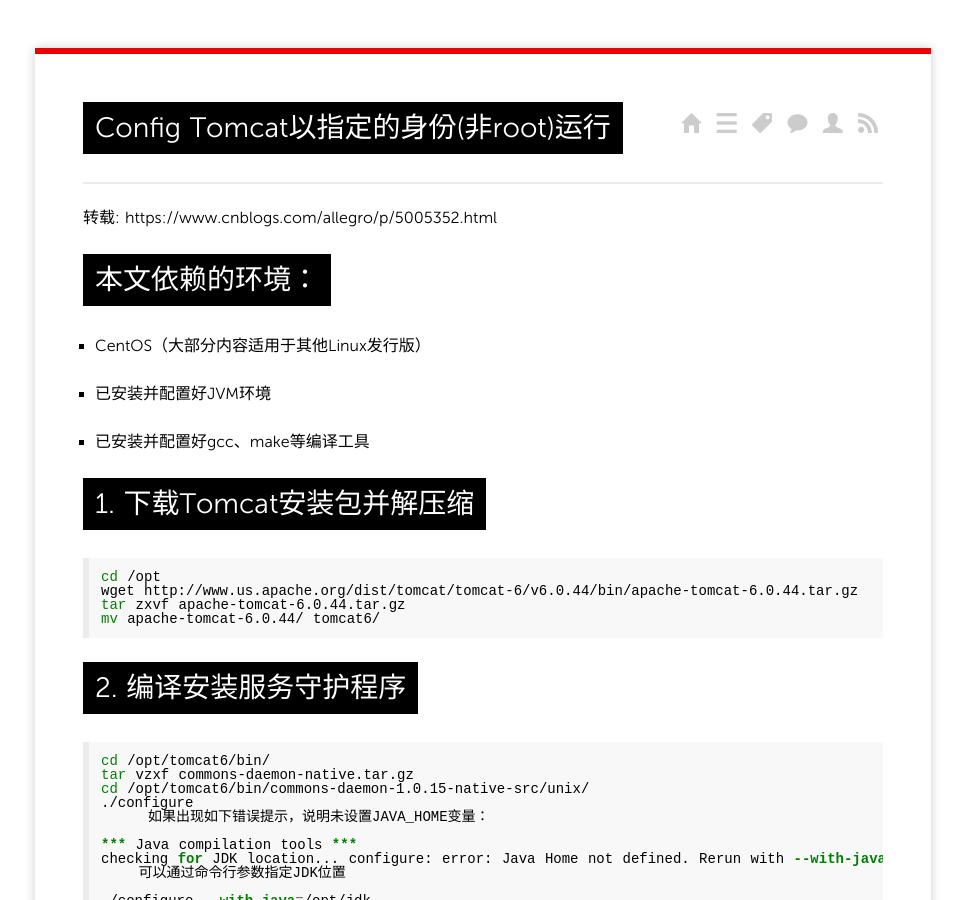
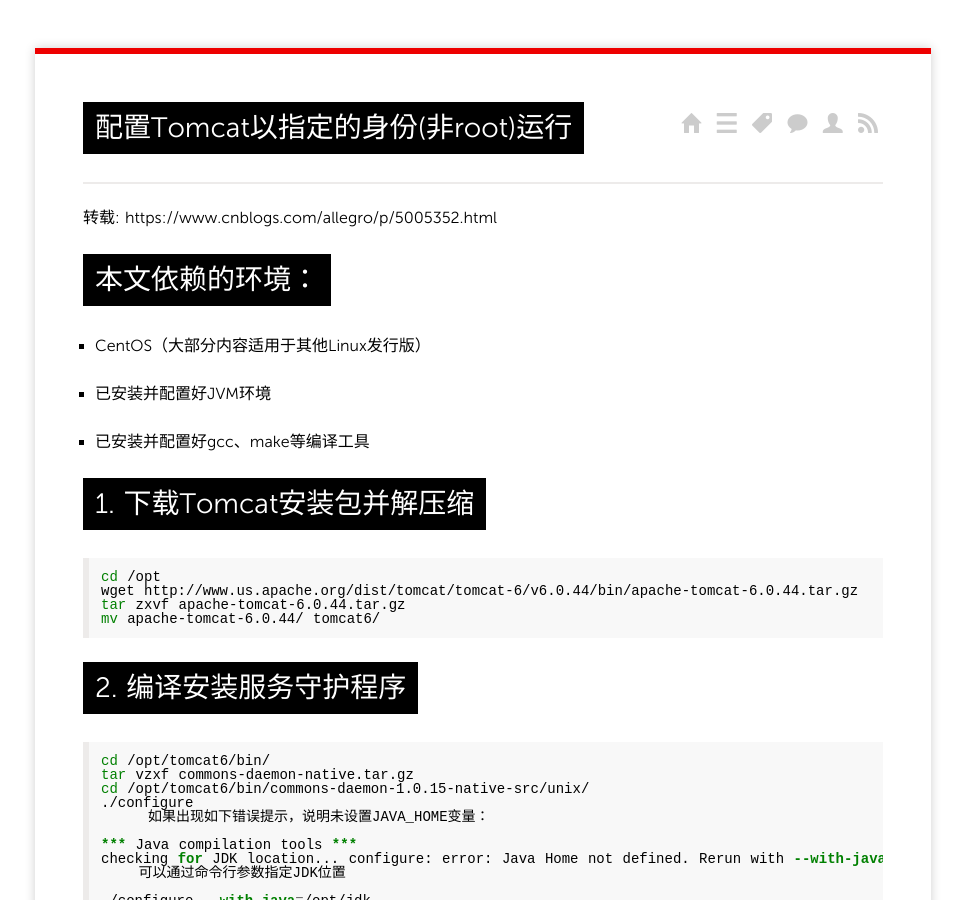
Before and after one commit to niuziru/niuziru.github.io, a Jekyll site: the page built from _posts/2017/2017-12-04-how-to-running-tomcat-with-non-root.md, in a window 1280 px wide and 900 px high. Shown: the whole window, without its empty margins (157-1122 px from the left). Built offline with Jekyll 4.4.1, drawn with Linux system fonts in a browser that asks for light colours.

Commit message:
add tomcat blog

```diff
--- a/_posts/2017/2017-12-04-how-to-running-tomcat-with-non-root.md
+++ b/_posts/2017/2017-12-04-how-to-running-tomcat-with-non-root.md
@@ -1,6 +1,6 @@
 ---
 layout: post
-title: Config Tomcat以指定的身份(非root)运行
+title: 配置Tomcat以指定的身份(非root)运行
 categories:
 - 技术
 tags:
```
